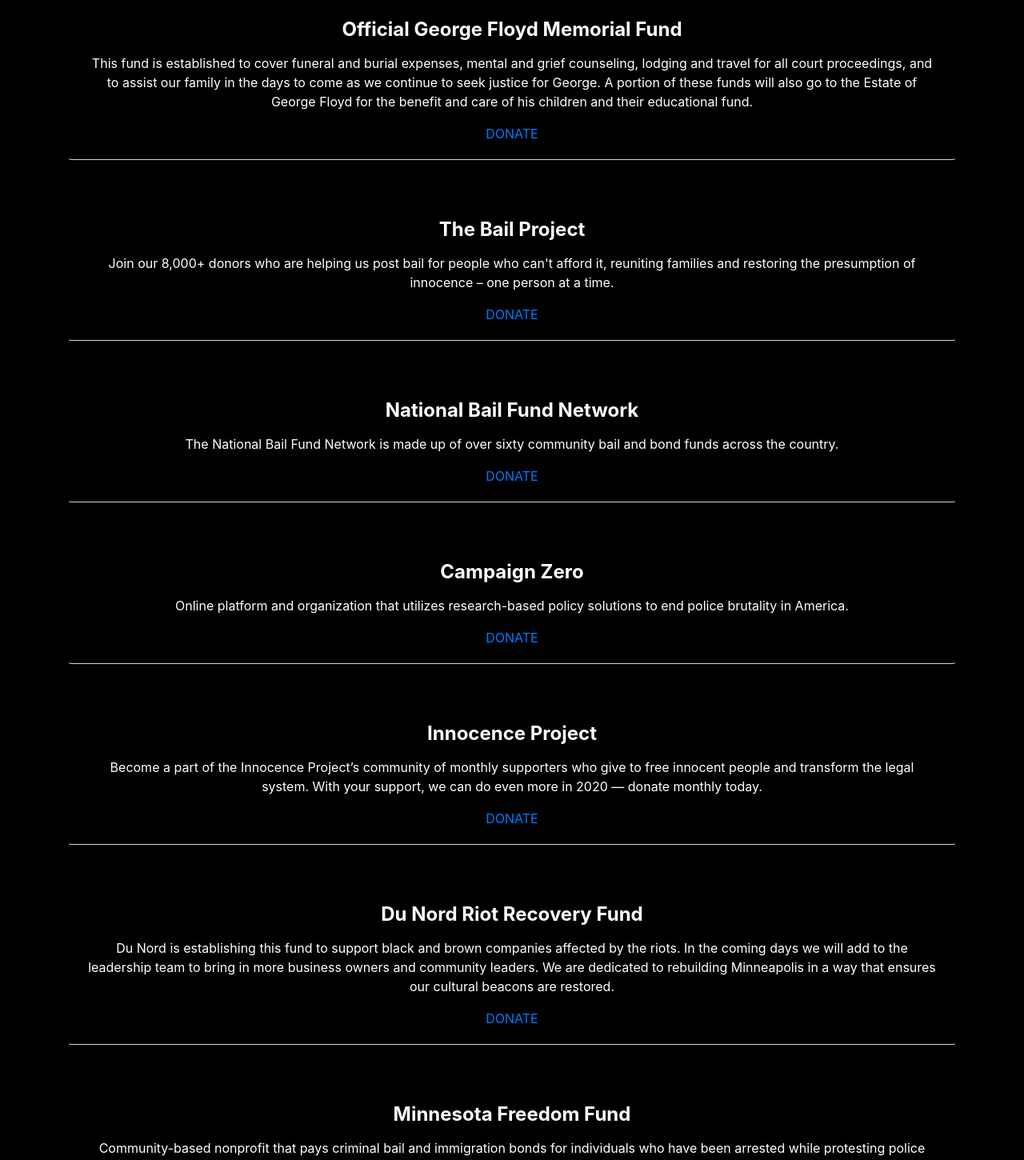
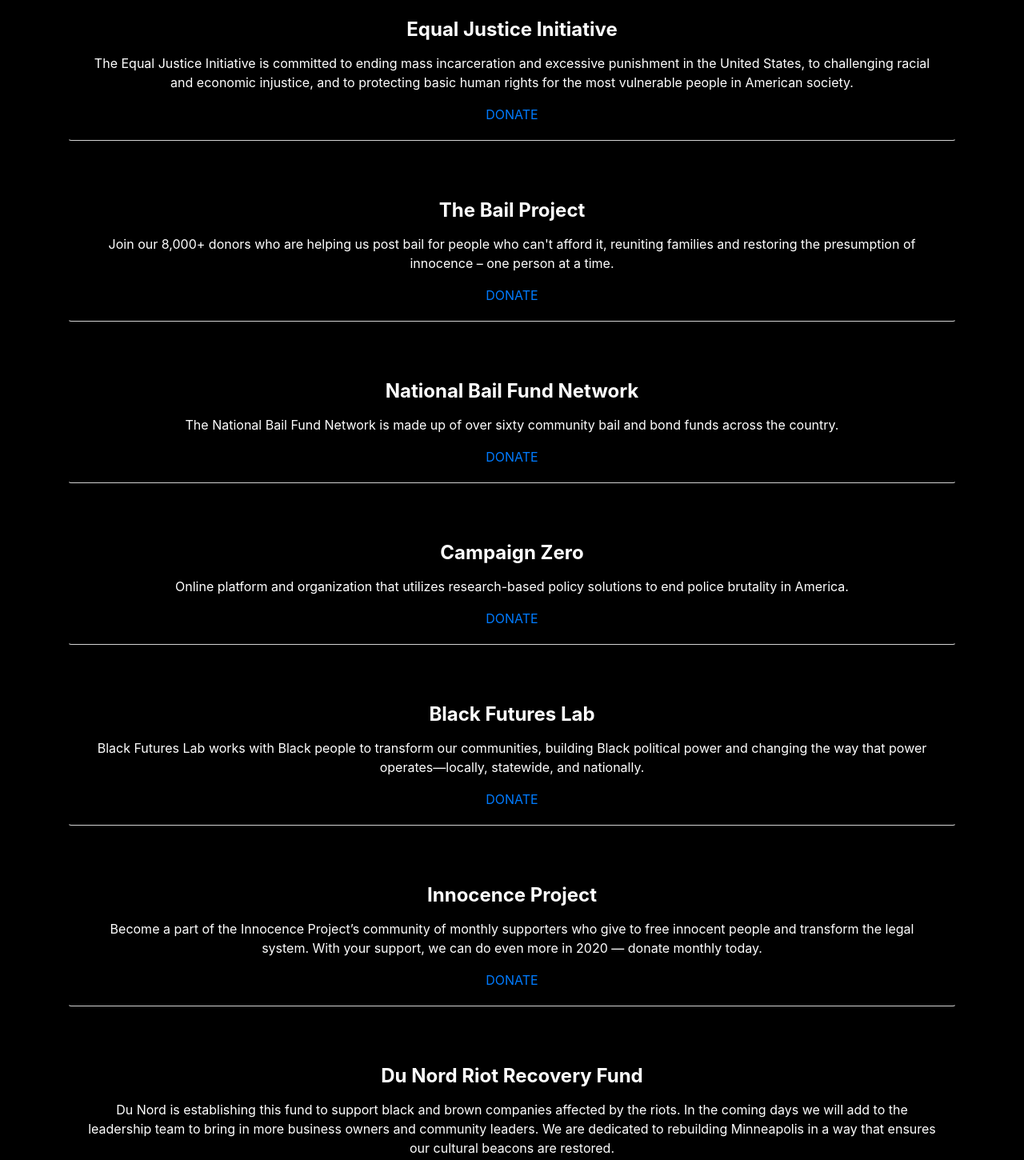
Before and after one commit to Tristanoshier/blm-info-site, a React (Create React App) app: page /donate in a window 1280 px wide. Shown: the part 380-1830 px from the top of the page at 80% size. Built offline with nearby package versions, Linux system fonts and the light colour scheme.

Commit message:
add more resources

```diff
--- a/src/components/Donate/Donate.jsx
+++ b/src/components/Donate/Donate.jsx
@@ -9,102 +9,112 @@
             <Card className="info-card" body>
                 <CardTitle className="title-header"><strong>{donateLink.blm.title}</strong></CardTitle>
                 <CardText>{donateLink.blm.desc}</CardText>
-                <a href={donateLink.blm.link} target="_blank">DONATE</a>
+                <a href={donateLink.blm.link} target="_blank" rel="noopener noreferrer">DONATE</a>
+            </Card>
+            <Card className="info-card" body>
+                <CardTitle className="title-header"><strong>{donateLink.equalJustice.title}</strong></CardTitle>
+                <CardText>{donateLink.equalJustice.desc}</CardText>
+                <a href={donateLink.equalJustice.link} target="_blank" rel="noopener noreferrer">DONATE</a>
+            </Card>
+            <Card className="info-card" body>
+                <CardTitle className="title-header"><strong>{donateLink.indyBailFund.title}</strong></CardTitle>
+                <CardText>{donateLink.indyBailFund.desc}</CardText>
+                <a href={donateLink.indyBailFund.link} target="_blank" rel="noopener noreferrer">DONATE</a>
+            </Card>
+            <Card className="info-card" body>
+                <CardTitle className="title-header"><strong>{donateLink.nationalBailFund.title}</strong></CardTitle>
+                <CardText>{donateLink.nationalBailFund.desc}</CardText>
+                <a href={donateLink.nationalBailFund.link} target="_blank" rel="noopener noreferrer">DONATE</a>
+            </Card>
+            <Card className="info-card" body>
+                <CardTitle className="title-header"><strong>{donateLink.campaignZero.title}</strong></CardTitle>
+                <CardText>{donateLink.campaignZero.desc}</CardText>
+                <a href={donateLink.campaignZero.link} target="_blank" rel="noopener noreferrer">DONATE</a>
+            </Card>
+            <Card className="info-card" body>
+                <CardTitle className="title-header"><strong>{donateLink.blackFuturesLab.title}</strong></CardTitle>
+                <CardText>{donateLink.blackFuturesLab.desc}</CardText>
+                <a href={donateLink.blackFuturesLab.link} target="_blank" rel="noopener noreferrer">DONATE</a>
+            </Card>
+            <Card className="info-card" body>
+                <CardTitle className="title-header"><strong>{donateLink.innocence.title}</strong></CardTitle>
+                <CardText>{donateLink.innocence.desc}</CardText>
+                <a href={donateLink.innocence.link} target="_blank" rel="noopener noreferrer">DONATE</a>
+            </Card>
+            <Card className="info-card" body>
+                <CardTitle className="title-header"><strong>{donateLink.duNord.title}</strong></CardTitle>
+                <CardText>{donateLink.duNord.desc}</CardText>
+                <a href={donateLink.duNord.link} target="_blank" rel="noopener noreferrer">DONATE</a>
+            </Card>
+            <Card className="info-card" body>
+                <CardTitle className="title-header"><strong>{donateLink.minnesotaFreeFund.title}</strong></CardTitle>
+                <CardText>{donateLink.minnesotaFreeFund.desc}</CardText>
+                <a href={donateLink.minnesotaFreeFund.link} target="_blank" rel="noopener noreferrer">DONATE</a>
             </Card>
             <Card className="info-card" body>
                 <CardTitle className="title-header"><strong>{donateLink.georgeFloydMem.title}</strong></CardTitle>
                 <CardText>{donateLink.georgeFloydMem.desc}</CardText>
-                <a href={donateLink.georgeFloydMem.link} target="_blank">DONATE</a>
-            </Card>
-            <Card className="info-card" body>
-                <CardTitle className="title-header"><strong>{donateLink.indyBailFund.title}</strong></CardTitle>
-                <CardText>{donateLink.indyBailFund.desc}</CardText>
-                <a href={donateLink.indyBailFund.link} target="_blank">DONATE</a>
-            </Card>
-            <Card className="info-card" body>
-                <CardTitle className="title-header"><strong>{donateLink.nationalBailFund.title}</strong></CardTitle>
-                <CardText>{donateLink.nationalBailFund.desc}</CardText>
-                <a href={donateLink.nationalBailFund.link} target="_blank">DONATE</a>
-            </Card>
-            <Card className="info-card" body>
-                <CardTitle className="title-header"><strong>{donateLink.campaignZero.title}</strong></CardTitle>
-                <CardText>{donateLink.campaignZero.desc}</CardText>
-                <a href={donateLink.campaignZero.link} target="_blank">DONATE</a>
-            </Card>
-            <Card className="info-card" body>
-                <CardTitle className="title-header"><strong>{donateLink.innocence.title}</strong></CardTitle>
-                <CardText>{donateLink.innocence.desc}</CardText>
-                <a href={donateLink.innocence.link} target="_blank">DONATE</a>
-            </Card>
-            <Card className="info-card" body>
-                <CardTitle className="title-header"><strong>{donateLink.duNord.title}</strong></CardTitle>
-                <CardText>{donateLink.duNord.desc}</CardText>
-                <a href={donateLink.duNord.link} target="_blank">DONATE</a>
-            </Card>
-            <Card className="info-card" body>
-                <CardTitle className="title-header"><strong>{donateLink.minnesotaFreeFund.title}</strong></CardTitle>
-                <CardText>{donateLink.minnesotaFreeFund.desc}</CardText>
-                <a href={donateLink.minnesotaFreeFund.link} target="_blank">DONATE</a>
+                <a href={donateLink.georgeFloydMem.link} target="_blank" rel="noopener noreferrer">DONATE</a>
             </Card>
             <Card className="info-card" body>
                 <CardTitle className="title-header"><strong>{donateLink.blackVisionsCollective.title}</strong></CardTitle>
                 <CardText>{donateLink.blackVisionsCollective.desc}</CardText>
-                <a href={donateLink.blackVisionsCollective.link} target="_blank">DONATE</a>
+                <a href={donateLink.blackVisionsCollective.link} target="_blank" rel="noopener noreferrer">DONATE</a>
             </Card>
             <Card className="info-card" body>
                 <CardTitle className="title-header"><strong>{donateLink.reclaimBlock.title}</strong></CardTitle>
                 <CardText>{donateLink.reclaimBlock.desc}</CardText>
-                <a href={donateLink.reclaimBlock.link} target="_blank">DONATE</a>
+                <a href={donateLink.reclaimBlock.link} target="_blank" rel="noopener noreferrer">DONATE</a>
             </Card>
             <Card className="info-card" body>
                 <CardTitle className="title-header"><strong>{donateLink.unicornRiot.title}</strong></CardTitle>
                 <CardText>{donateLink.unicornRiot.desc}</CardText>
-                <a href={donateLink.unicornRiot.link} target="_blank">DONATE</a>
+                <a href={donateLink.unicornRiot.link} target="_blank" rel="noopener noreferrer">DONATE</a>
             </Card>
             <Card className="info-card" body>
                 <CardTitle className="title-header"><strong>{donateLink.committeeJourn.title}</strong></CardTitle>
                 <CardText>{donateLink.committeeJourn.desc}</CardText>
-                <a href={donateLink.committeeJourn.link} target="_blank">DONATE</a>
+                <a href={donateLink.committeeJourn.link} target="_blank" rel="noopener noreferrer">DONATE</a>
             </Card>
             <Card className="info-card" body>
                 <CardTitle className="title-header"><strong>{donateLink.southernPov.title}</strong></CardTitle>
                 <CardText>{donateLink.southernPov.desc}</CardText>
-                <a href={donateLink.southernPov.link} target="_blank">DONATE</a>
+                <a href={donateLink.southernPov.link} target="_blank" rel="noopener noreferrer">DONATE</a>
             </Card>
             <Card className="info-card" body>
                 <CardTitle className="title-header"><strong>{donateLink.naacp.title}</strong></CardTitle>
                 <CardText>{donateLink.naacp.desc}</CardText>
-                <a href={donateLink.naacp.link} target="_blank">DONATE</a>
+                <a href={donateLink.naacp.link} target="_blank" rel="noopener noreferrer">DONATE</a>
             </Card>
             <Card className="info-card" body>
                 <CardTitle className="title-header"><strong>{donateLink.npap.title}</strong></CardTitle>
                 <CardText>{donateLink.npap.desc}</CardText>
-                <a href={donateLink.npap.link} target="_blank">DONATE</a>
+                <a href={donateLink.npap.link} target="_blank" rel="noopener noreferrer">DONATE</a>
             </Card>
             <Card className="info-card" body>
                 <CardTitle className="title-header"><strong>{donateLink.smallBusiness.title}</strong></CardTitle>
                 <CardText>{donateLink.smallBusiness.desc}</CardText>
-                <a href={donateLink.smallBusiness.link} target="_blank">DONATE</a>
+                <a href={donateLink.smallBusiness.link} target="_blank" rel="noopener noreferrer">DONATE</a>
             </Card>
             <Card className="info-card" body>
                 <CardTitle className="title-header"><strong>{donateLink.loveLand.title}</strong></CardTitle>
                 <CardText>{donateLink.loveLand.desc}</CardText>
-                <a href={donateLink.loveLand.link} target="_blank">DONATE</a>
+                <a href={donateLink.loveLand.link} target="_blank" rel="noopener noreferrer">DONATE</a>
             </Card>
             <Card className="info-card" body>
                 <CardTitle className="title-header"><strong>{donateLink.againstPoliceBrutality.title}</strong></CardTitle>
                 <CardText>{donateLink.againstPoliceBrutality.desc}</CardText>
-                <a href={donateLink.againstPoliceBrutality.link} target="_blank">DONATE</a>
+                <a href={donateLink.againstPoliceBrutality.link} target="_blank" rel="noopener noreferrer">DONATE</a>
             </Card>
             <Card className="info-card" body>
                 <CardTitle className="title-header"><strong>{donateLink.fairFight.title}</strong></CardTitle>
                 <CardText>{donateLink.fairFight.desc}</CardText>
-                <a href={donateLink.fairFight.link} target="_blank">DONATE</a>
+                <a href={donateLink.fairFight.link} target="_blank" rel="noopener noreferrer">DONATE</a>
             </Card>
             <Card className="info-card" body>
                 <CardTitle className="title-header"><strong>{donateLink.brennanCenter.title}</strong></CardTitle>
                 <CardText>{donateLink.brennanCenter.desc}</CardText>
-                <a href={donateLink.brennanCenter.link} target="_blank">DONATE</a>
+                <a href={donateLink.brennanCenter.link} target="_blank" rel="noopener noreferrer">DONATE</a>
             </Card>
         </Container>
     )
--- a/src/components/Donate/DonateObj.js
+++ b/src/components/Donate/DonateObj.js
@@ -1,105 +1,115 @@
 
 let donateLinks = {
-    georgeFloydMem: {
+    georgeFloydMem : {
         title : 'Official George Floyd Memorial Fund',
         desc : 'This fund is established to cover funeral and burial expenses, mental and grief counseling, lodging and travel for all court proceedings, and to assist our family in the days to come as we continue to seek justice for George.  A portion of these funds will also go to the Estate of George Floyd for the benefit and care of his children and their educational fund.',
         link : 'https://www.gofundme.com/f/georgefloyd?utm_source=customer&utm_medium=copy_link-tip&utm_campaign=p_cp+share-sheet'
     },
-    indyBailFund: {
+    indyBailFund : {
         title : 'The Bail Project',
         desc : "Join our 8,000+ donors who are helping us post bail for people who can't afford it, reuniting families and restoring the presumption of innocence – one person at a time.",
         link: 'https://secure.givelively.org/donate/the-bail-project'
     },
-    nationalBailFund: {
+    nationalBailFund : {
         title : 'National Bail Fund Network',
         desc : 'The National Bail Fund Network is made up of over sixty community bail and bond funds across the country.',
         link: 'https://www.communityjusticeexchange.org/nbfn-directory'
     },
-    campaignZero: {
+    campaignZero : {
         title : 'Campaign Zero',
         desc : 'Online platform and organization that utilizes research-based policy solutions to end police brutality in America.',
         link: 'https://www.joincampaignzero.org/'
     },
-    minnesotaFreeFund: {
+    minnesotaFreeFund : {
         title : 'Minnesota Freedom Fund',
         desc : 'Community-based nonprofit that pays criminal bail and immigration bonds for individuals who have been arrested while protesting police brutality.',
         link: 'https://minnesotafreedomfund.org/donate'
     },
-    blackVisionsCollective: {
+    blackVisionsCollective : {
         title : 'Black Visions Collective',
         desc : 'A black, trans, and queer-led organization that is committed to dismantling systems of oppression and violence, and shifting the public narrative to create transformative, long-term change. ',
         link: 'https://secure.everyaction.com/4omQDAR0oUiUagTu0EG-Ig2'
     },
-    reclaimBlock: {
+    reclaimBlock : {
         title : 'Reclaim The Block',
         desc : 'Coalation that advocates for and invests in community-led safety initiatives in Minneapolis neighborhoods.',
         link: 'https://secure.everyaction.com/zae4prEeKESHBy0MKXTIcQ2'
     },
-    unicornRiot: {
+    unicornRiot : {
         title : 'Unicorn Riot',
         desc : 'Non-profit organization that is dedicated to exposing root causes of dynamic social and environmental issues.',
         link: 'https://unicornriot.ninja/donate/'
     },
-     naacp: {
+     naacp : {
         title: 'NAACP | We Are Done Dying',
         desc: 'Demand appointment of an independent special prosecutor to lead the federal government’s full and impartial investigation of the murder of George Floyd. Demand appointment of an independent special prosecutor to lead the federal government’s full and impartial investigation of the murder of George Floyd.',
         link: 'https://secure.actblue.com/donate/naacp-1'
     },
-    npap: {
+    npap : {
         title: 'National Police Accountability Project',
         desc: 'Educates and informs the public about issues relating to police misconduct. Provides infromation resources for non-profit and community groups who work with victims of police abuse.',
         link: 'https://www.nlg-npap.org/donate/'
     },
-    innocence: {
+    innocence : {
         title: 'Innocence Project',
         desc: 'Become a part of the Innocence Project’s community of monthly supporters who give to free innocent people and transform the legal system. With your support, we can do even more in 2020 — donate monthly today.',
         link: 'https://www.innocenceproject.org/donate-monthly/?f_src=FY20_pmweb_x_gen_nmat_campinnocence-advocates-2019_go_dd_innocence-advocates-2019_brand&gclid=Cj0KCQjwlN32BRCCARIsADZ-J4vGp0RrqVRSoyNNyNUf2VyPmR5t8UD7bg-8tfv8kTkxzyqEjlBajMIaAmyIEALw_wcB',
     },
-    blm: {
+    blm : {
         title: 'Black Lives Matter',
         desc: 'We appreciate your support of the movement and our ongoing fight to end state-sanctioned violence, liberate Black people, and end white supremacy forever. Donate to fuel our campaigns for justice.',
         link: 'https://secure.actblue.com/donate/ms_blm_homepage_2019',
     },
-    duNord: {
+    duNord : {
         title: 'Du Nord Riot Recovery Fund',
         desc: ' Du Nord is establishing this fund to support black and brown companies affected by the riots. In the coming days we will add to the leadership team to bring in more business owners and community leaders.  We are dedicated to rebuilding Minneapolis in a way that ensures our cultural beacons are restored.',
         link: 'https://www.gofundme.com/f/minnesota-poc-business-support',
     },
-    smallBusiness: {
+    smallBusiness : {
         title: 'Small Family Business Looted In Minneapolis',
         desc: 'The funds will go to pay off debts, pay for property damages and help us get started once again. Thank you once again, God Bless. ',
         link: 'https://www.gofundme.com/f/small-family-business-looted-in-lake-street-riot',
     },
-    loveLand: {
+    loveLand : {
         title: 'The Love Land Foundation',
         desc: '"The Loveland Foundation, started by Rachel Cargle, is a nonprofit that provides financial assistance for Black women and girls seeking mental health support. “',
         link: 'https://thelovelandfoundation.org/',
     },
-    againstPoliceBrutality: {
+    againstPoliceBrutality : {
         title: 'Communities United Against Police Brutality',
         desc: '"Communities United Against Police Brutality (CUAPB) operates a 24-hour hotline in Minneapolis for people to report instances of abuse in their area. If needed, CUAPB will send out a crisis team to investigate the report, offer immediate assistance, and provide legal, medical, and psychological resources into the future. CUAPB also provides educational programs to teach communities about the detriments of police brutality and justice system issues."',
         link: 'https://www.cuapb.org/who_we_are',
     },
-    fairFight: {
+    fairFight : {
         title: 'Fair Fight',
         desc: '"There is so much to be done, but I keep coming back to the need for fair elections. Voter suppression is widespread and endemic in this country and an election year is yet another reminder that our government cannot make progress until people of color are not disenfranchised at an alarming rate. This organization, founded by Stacy Abrams, is working to ensure free and fair elections."',
         link: 'https://fairfight.com/',
     },
-    brennanCenter: {
+    brennanCenter : {
         title: 'Brennan Center For Justice',
         desc: '"One major long term strategy for achieving social justice is ensuring that we have a real democracy in which all voices are heard. The Brennan Center fights for voting rights, election security, campaign finance reform, electoral college reform, and an end to mass incarceration, among other avenues to achieving justice and fair representation."',
         link: 'https://www.brennancenter.org/',
     },
-    committeeJourn: {
+    committeeJourn : {
         title: 'Committee To Protect Journalists',
         desc: '"The arrest of CNN correspondent Omar Jimenez is only the most prominent example of widespread attacks on journalists right now, not just those covering the protests that erupted in the aftermath of George Floyd’s killing but those who’ve been tirelessly speaking truth to power for the last four years. The Committee to Protect Journalists is a lifeline for members of the media to continue pursuing their important reporting at a time when the freedom of the press is under siege."',
         link: 'https://cpj.org/donate',
     },
-    southernPov: {
+    southernPov : {
         title: 'The Southern Poverty Law Center',
         desc: '"From monitoring hate groups to seeking justice for vulnerable people and educating youth on the value of diversity, the Southern Poverty Law Center is doing the work to fight hate and systemic bigotry in this country."',
         link: 'https://donate.splcenter.org/',
     },
+    equalJustice : {
+        title: 'Equal Justice Initiative',
+        desc: 'The Equal Justice Initiative is committed to ending mass incarceration and excessive punishment in the United States, to challenging racial and economic injustice, and to protecting basic human rights for the most vulnerable people in American society.',
+        link: 'https://eji.org/'
+    },
+    blackFuturesLab : {
+        title: 'Black Futures Lab',
+        desc: 'Black Futures Lab works with Black people to transform our communities, building Black political power and changing the way that power operates—locally, statewide, and nationally.',
+        link: 'https://blackfutureslab.org/'
+    }
 
 }
 
--- a/src/components/Petitions/PetitionsObj.js
+++ b/src/components/Petitions/PetitionsObj.js
@@ -38,6 +38,11 @@
         title: 'Run With Maud',
         desc: 'He was out for a jog when he was chased down, shot, and killed by two white supremacists. We must demand the justice he deserves. ',
         link: 'https://www.runwithmaud.com/',
+    },
+    justiceForSean : {
+        title: 'Justice For Sean',
+        desc: 'This is Sean. He was a victim of police brutality that happened May 6th, 2020. He was running from the police and was on Facebook live. The police officer tased him while he was going down and then shot the man 14 times in the back. Police brutality is real! This was in Indianapolis, Indiana. They’re already investigating the shooting.',
+        link: 'https://www.change.org/p/white-house-justice-for-sean?recruiter=69572427&utm_source=share_petition&utm_medium=twitter&utm_campaign=psf_combo_share_initial&utm_term=psf_combo_share_abi&recruited_by_id=a4411689-1113-4cc7-b38b-2457ccedf381'
     }
 }
 
```
Also changed, not shown: src/components/Petitions/Petitions.jsx (+13 -8 lines), src/components/Sitebar.jsx (+1 -9 lines).
